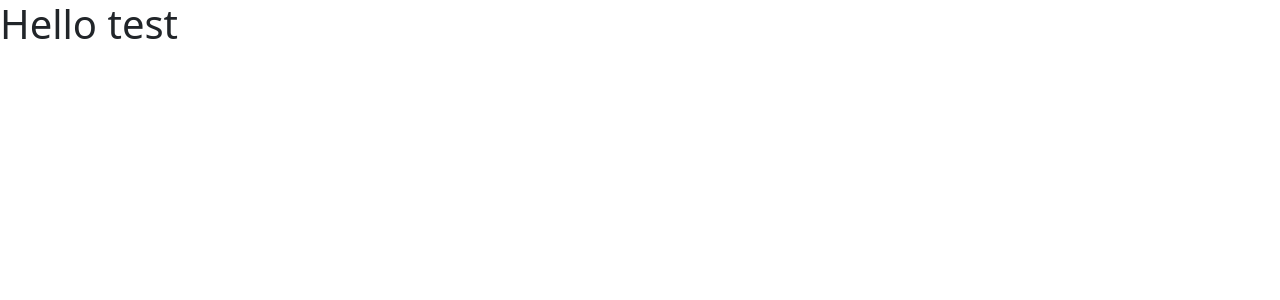
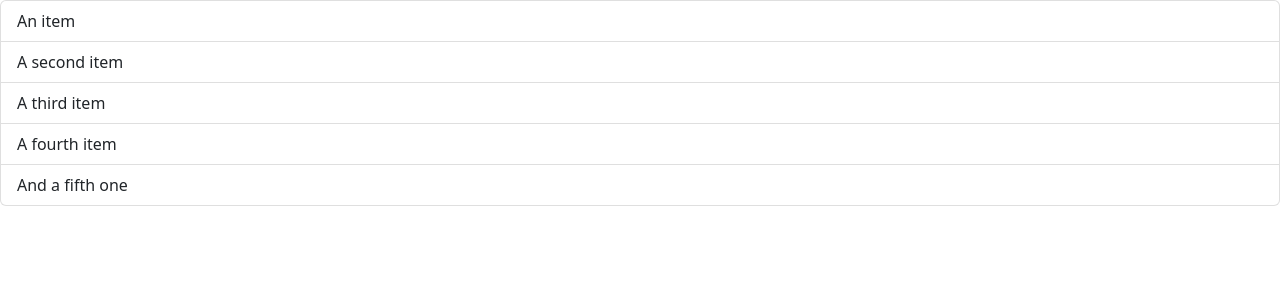
Before and after one commit to RenanRodriguesRecife/GameRecomentadion-React, a React (Vite) app in the folder react-app/: page / in a window 1280 px wide. Shown: the top 300 px of the page. Built offline with nearby package versions, Linux system fonts and the light colour scheme.

Commit message:
add list group

```diff
--- a/react-app/src/App.tsx
+++ b/react-app/src/App.tsx
@@ -1,8 +1,8 @@
-import Message from "./Message";
+import ListGroup from "./components/ListGroup";
 
 function App(){
 
-  return <div><Message/></div>
+  return <div><ListGroup/></div>
 
 }
 
--- /dev/null
+++ b/react-app/src/components/ListGroup.tsx
@@ -0,0 +1,13 @@
+function ListGroup() {
+    return (
+    <ul className="list-group">
+        <li className="list-group-item">An item</li>
+        <li className="list-group-item">A second item</li>
+        <li className="list-group-item">A third item</li>
+        <li className="list-group-item">A fourth item</li>
+        <li className="list-group-item">And a fifth one</li>
+    </ul>
+    );
+}
+
+export default ListGroup;
```
Also changed, not shown: 1 other file (tests, documents, lock files or other folders).
